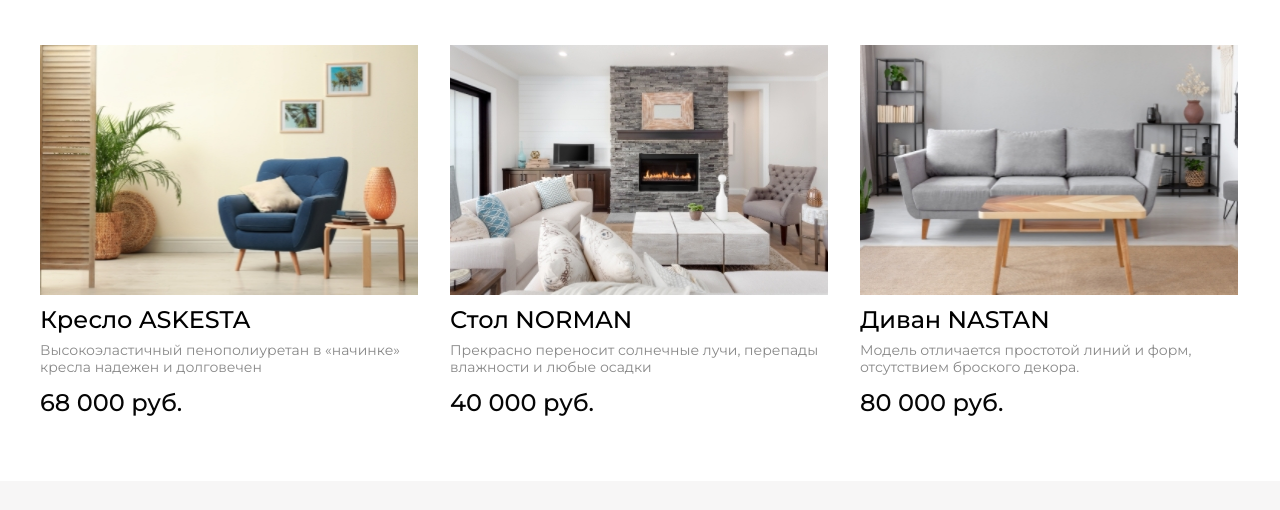
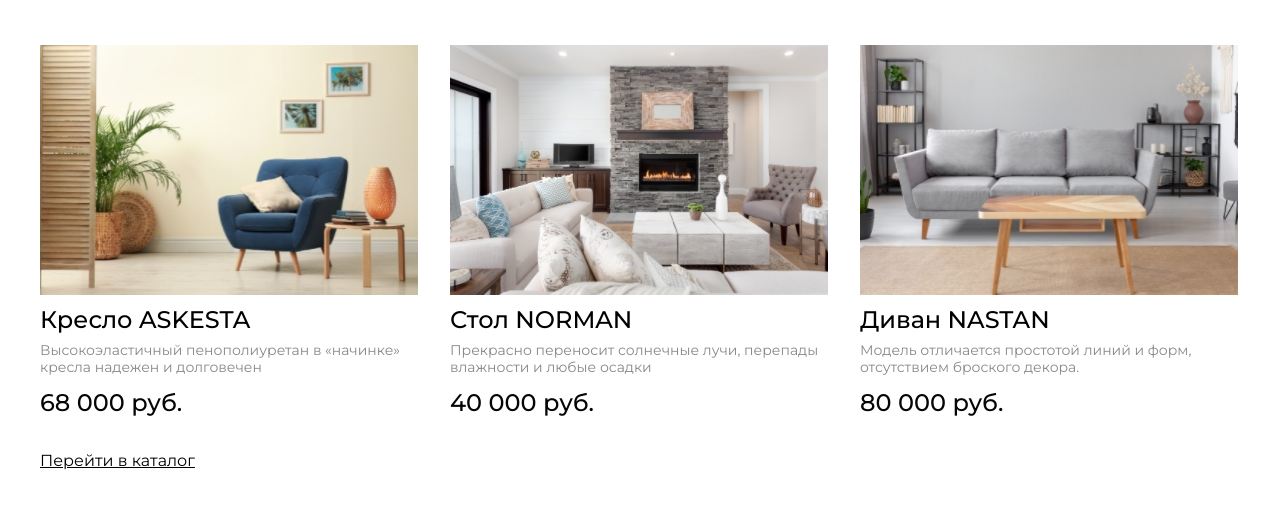
Before and after one commit to Gouzhurou/online-furniture-store, a plain HTML site: page index.html in a window 1280 px wide. Shown: the part 1792-2302 px from the top of the page. Drawn offline with Linux system fonts and the light colour scheme.

Commit message:
add link

```diff
--- a/index.html
+++ b/index.html
@@ -29,7 +29,7 @@
         <section class="top__content">
             <h1 class="title">Всё, чего заслуживает ваш дом</h1>
             <p class="top__text">Наша мебель — ваше отражение</p>
-            <a class="top__link" href="./catalog.html">Перейти в каталог</a>
+            <a class="link-go top__link" href="./catalog.html">Перейти в каталог</a>
         </section>
     </div>
 
@@ -129,6 +129,10 @@
         </div>
     </section>
 
+    <div class="link-box center">
+        <a class="link-go link-box__link" href="./catalog.html">Перейти в каталог</a>
+    </div>
+
     <footer class="footer center">
         <a class="footer__logo" href="./index.html">
             <img src="./img/logo.svg" alt="Логотип сайта">
--- a/style.css
+++ b/style.css
@@ -95,14 +95,17 @@ a {
     margin-bottom: 16px;
 }
 
-.top__link {
+.link-go {
     font-size: 16px;
     line-height: 24px;
-    color: rgb(255, 255, 255);
     font-weight: 400;
     letter-spacing: 0;
     text-align: left;
     text-decoration-line: underline;
+}
+
+.top__link {
+    color: rgb(255, 255, 255);
 }
 
 .heading {
@@ -165,6 +168,14 @@ a {
 .product__price_sale {
     text-decoration-line: line-through;
     color: #888888;
+}
+
+.link-box {
+    margin-top: 32px;
+}
+
+.link-box__link {
+    color: rgb(0, 0, 0);
 }
 
 .footer {
```
